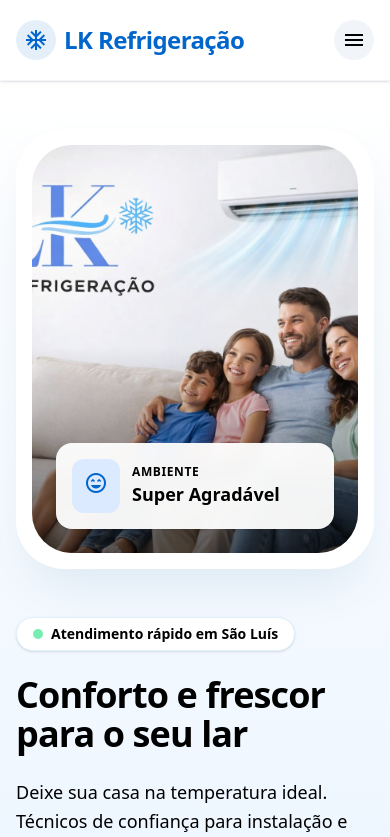
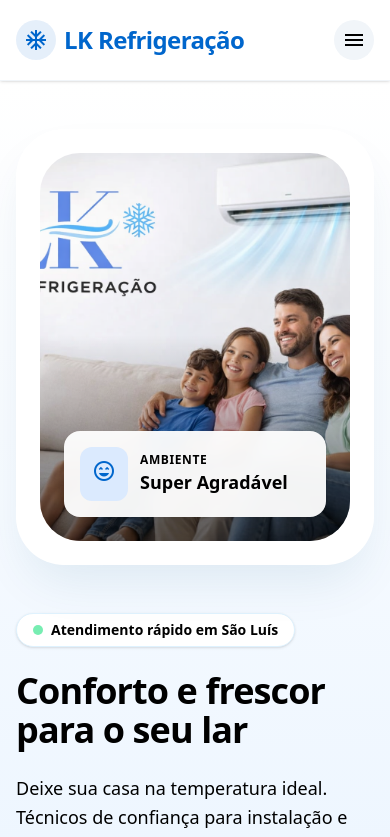
Before and after one commit to morfeusxxt-dv/lk-refrigeracao, a React (Vite) app: page / in a window 390 px wide. Shown: the top 837 px of the page. Built offline with nearby package versions, Linux system fonts and the light colour scheme.

Commit message:
Increase image container space to prevent cropping
- Increase max-width from 600px to 700px for more horizontal space
- Increase padding from p-4 to p-6 for more space around image
- Prevent image from being cut off at the edges

```diff
--- a/src/App.tsx
+++ b/src/App.tsx
@@ -79,8 +79,8 @@ export default function App() {
                   </div>
                 </div>
               </div>
-              <div className="order-1 lg:order-2 relative mx-auto w-full max-w-[600px] lg:max-w-none">
-                <div className="relative rounded-[3rem] overflow-hidden shadow-2xl shadow-sky-900/10 bg-white p-4">
+              <div className="order-1 lg:order-2 relative mx-auto w-full max-w-[700px] lg:max-w-none">
+                <div className="relative rounded-[3rem] overflow-hidden shadow-2xl shadow-sky-900/10 bg-white p-6">
                   <div className="relative rounded-[2.5rem] overflow-hidden aspect-[4/5] md:aspect-square">
                     <img alt="Família feliz em casa climatizada" className="object-cover w-full h-full transform transition-transform duration-700 hover:scale-105" src="/images/familia.png" referrerPolicy="no-referrer" />
                     <div className="absolute bottom-0 left-0 right-0 p-6 bg-gradient-to-t from-black/60 to-transparent pt-24">
```
